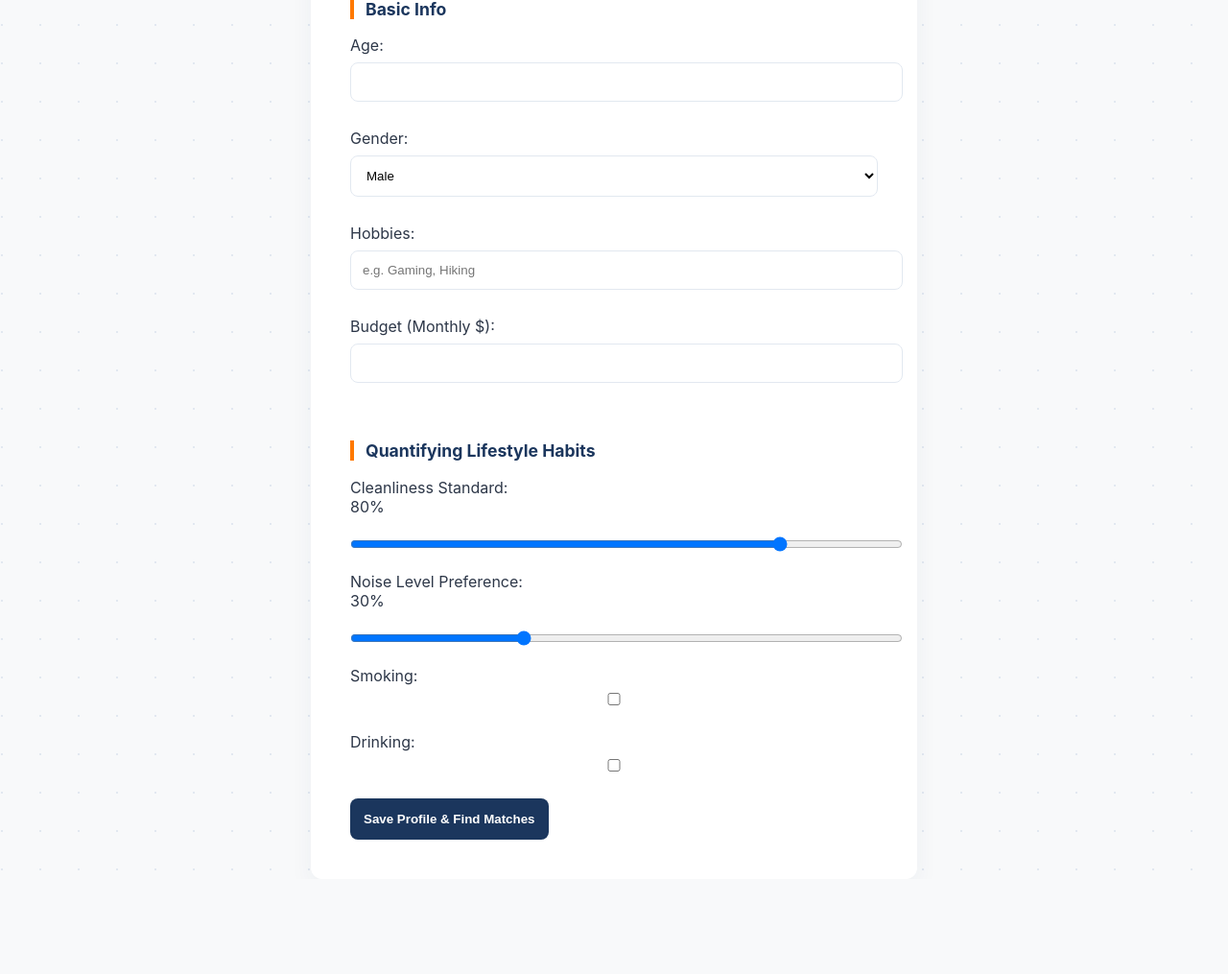
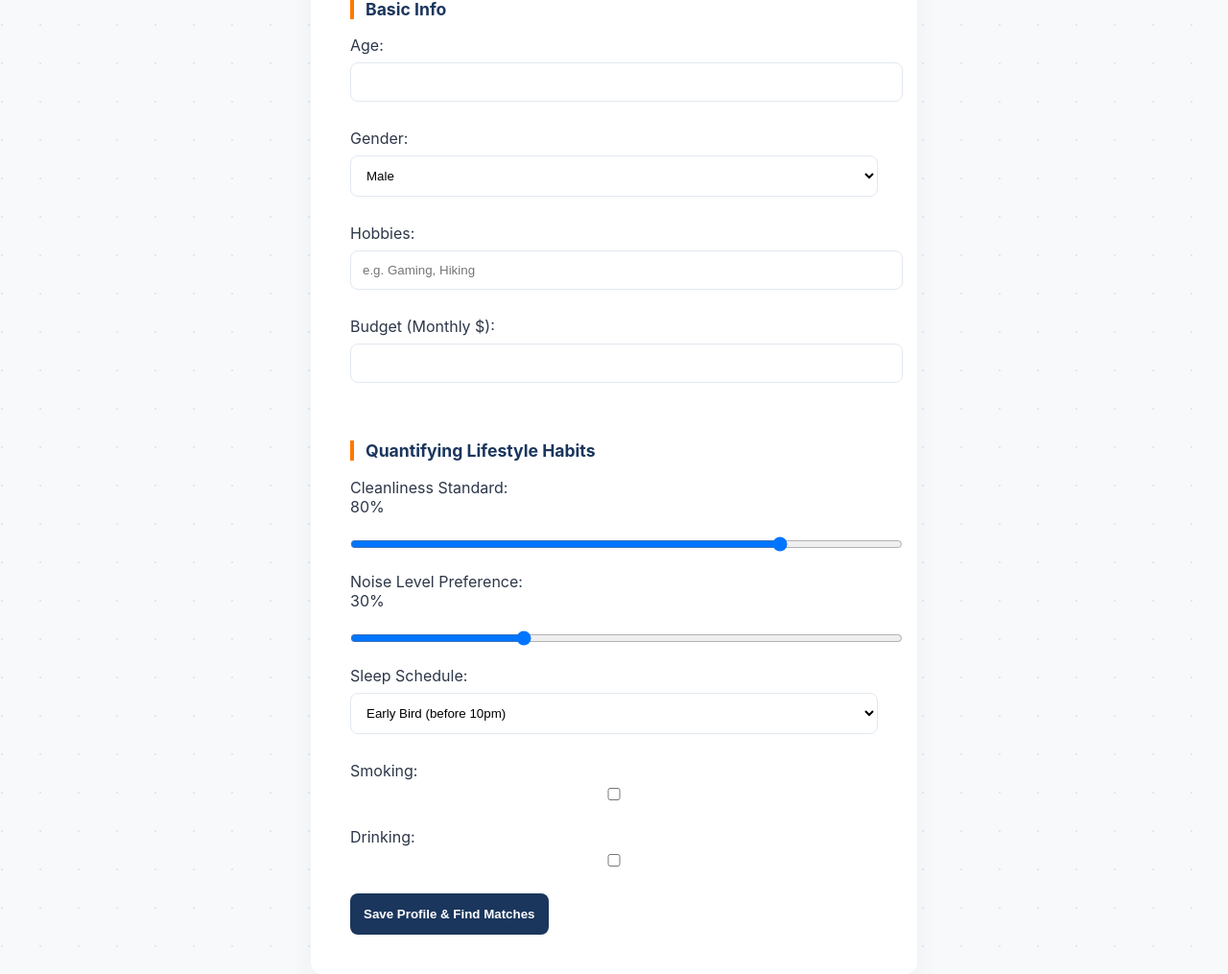
Before and after one commit to JashwantKandhipati/Roommate_Matcher, a Flask app: page /preferences/1 in a window 1280 px wide. Shown: the part 176-1191 px from the top of the page at 96% size. Before the commit the page ends 1083 px from the top, so only its background shows below. Run offline with Flask 3, Linux system fonts and the light colour scheme.

Commit message:
adding sleep schedule, updating matching algo

```diff
--- a/app.py
+++ b/app.py
@@ -20,6 +20,7 @@ class User(db.Model):
     budget = db.Column(db.Integer, nullable=True)
     cleanliness = db.Column(db.Integer, nullable=True)
     noise_level = db.Column(db.Integer, nullable=True)
+    sleep_schedule = db.Column(db.String(20), nullable=True)
     smoking = db.Column(db.Boolean, default=False)
     drinking = db.Column(db.Boolean, default=False)
 
@@ -80,6 +81,7 @@ def preferences(user_id):
         user.budget = request.form.get('budget')
         user.cleanliness = request.form.get('cleanliness')
         user.noise_level = request.form.get('noise')
+        user.sleep_schedule = request.form.get('sleep_schedule')
         user.smoking = True if request.form.get('smoking') else False
         user.drinking = True if request.form.get('drinking') else False
 
--- a/templates/preferences.html
+++ b/templates/preferences.html
@@ -42,6 +42,14 @@
                        oninput="updateSlider('noiseSlider', 'noiseBubble')">
             </div>
 
+            <label>Sleep Schedule:
+                <select name="sleep_schedule">
+                    <option value="early">Early Bird (before 10pm)</option>
+                    <option value="normal">Normal (10pm - 12am)</option>
+                    <option value="night">Night Owl (after 12am)</option>
+                </select>
+            </label><br><br>
+
             <label>Smoking:
                 <input type="checkbox" name="smoking" value="yes">
             </label><br><br>
```
Also changed, not shown: matching.py (added).
